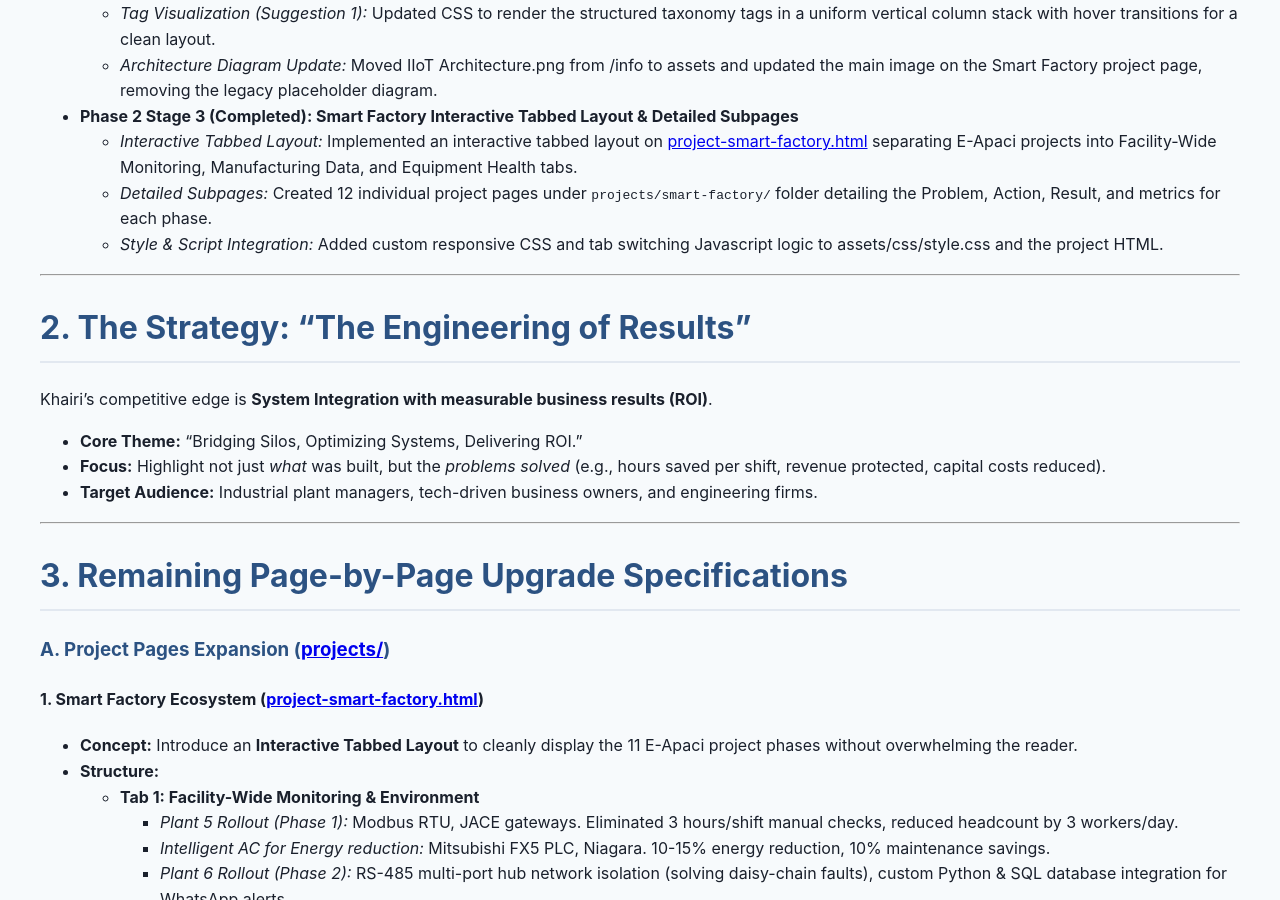
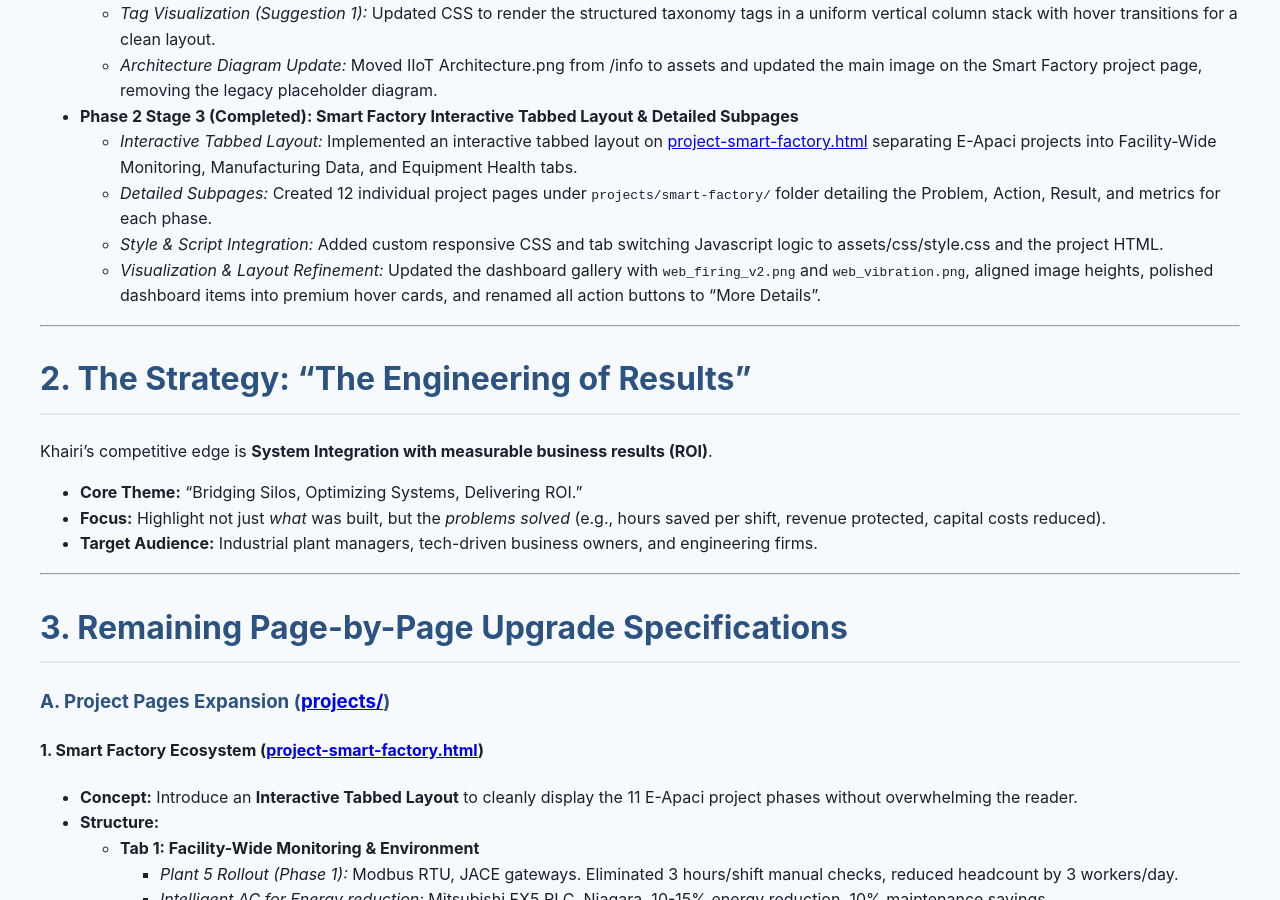
Before and after one commit to xion-xion/xion-xion.github.io, a Jekyll site: the page built from PORTFOLIO_UPGRADE_PLAN.md, in a window 1280 px wide and 900 px high, scrolled down 1339 px. Built offline with Jekyll 4.4.1, drawn with Linux system fonts in a browser that asks for light colours; our own code applies the rules of GitHub Pages for plain Markdown files.

Commit message:
docs(smart-factory): update plan details
Update PORTFOLIO_UPGRADE_PLAN.md to detail recent visualization updates, image height alignment, card polish, and button renaming.

```diff
--- a/PORTFOLIO_UPGRADE_PLAN.md
+++ b/PORTFOLIO_UPGRADE_PLAN.md
@@ -39,6 +39,8 @@ This repository is the personal Jekyll-based portfolio of **Muhammad Khairi bin
     *   *Interactive Tabbed Layout:* Implemented an interactive tabbed layout on [project-smart-factory.html](file:///home/xion/xion-xion.github.io/projects/project-smart-factory.html) separating E-Apaci projects into Facility-Wide Monitoring, Manufacturing Data, and Equipment Health tabs.
     *   *Detailed Subpages:* Created 12 individual project pages under `projects/smart-factory/` folder detailing the Problem, Action, Result, and metrics for each phase.
     *   *Style & Script Integration:* Added custom responsive CSS and tab switching Javascript logic to assets/css/style.css and the project HTML.
+    *   *Visualization & Layout Refinement:* Updated the dashboard gallery with `web_firing_v2.png` and `web_vibration.png`, aligned image heights, polished dashboard items into premium hover cards, and renamed all action buttons to "More Details".
+
 
 
 
```
